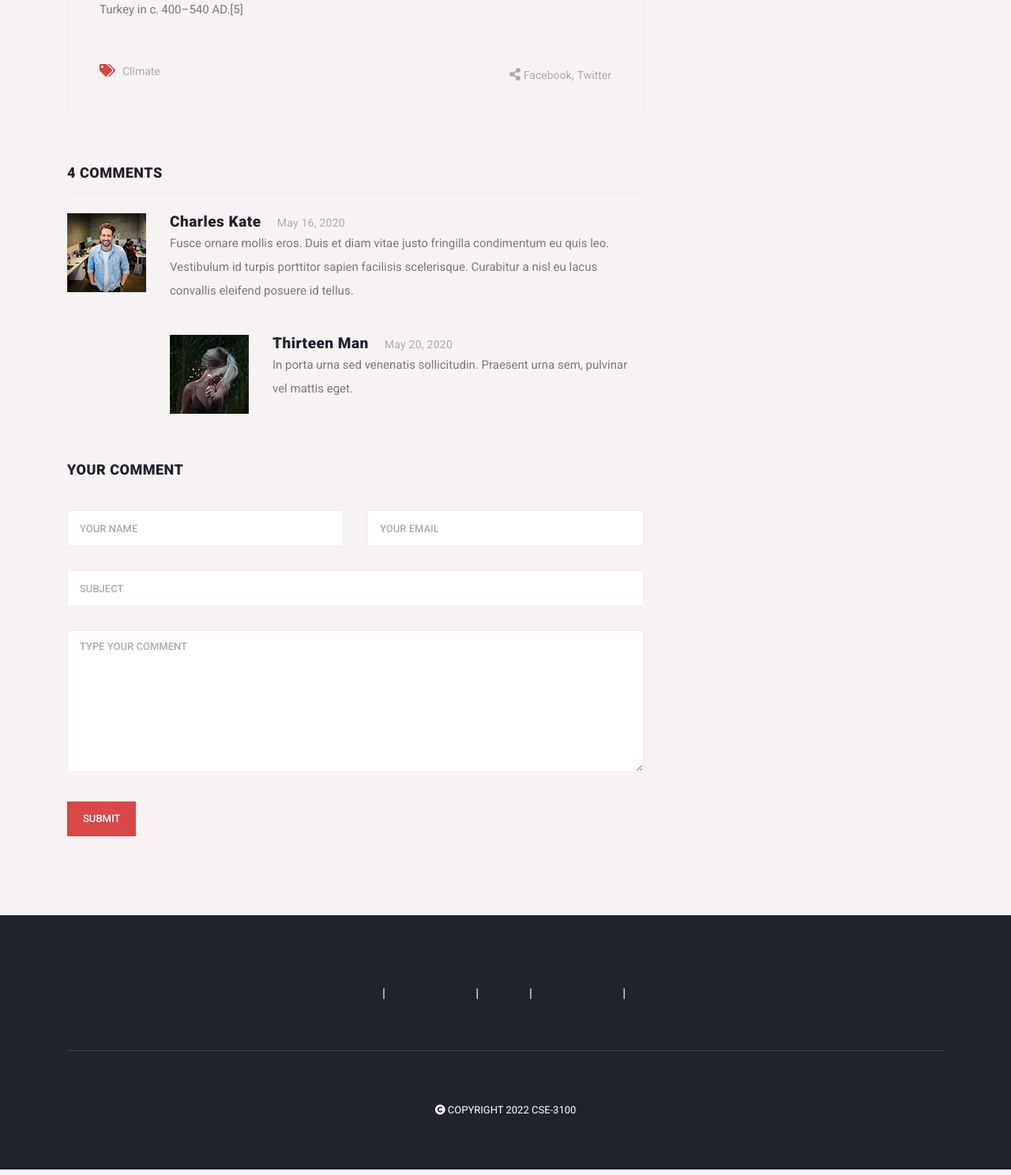
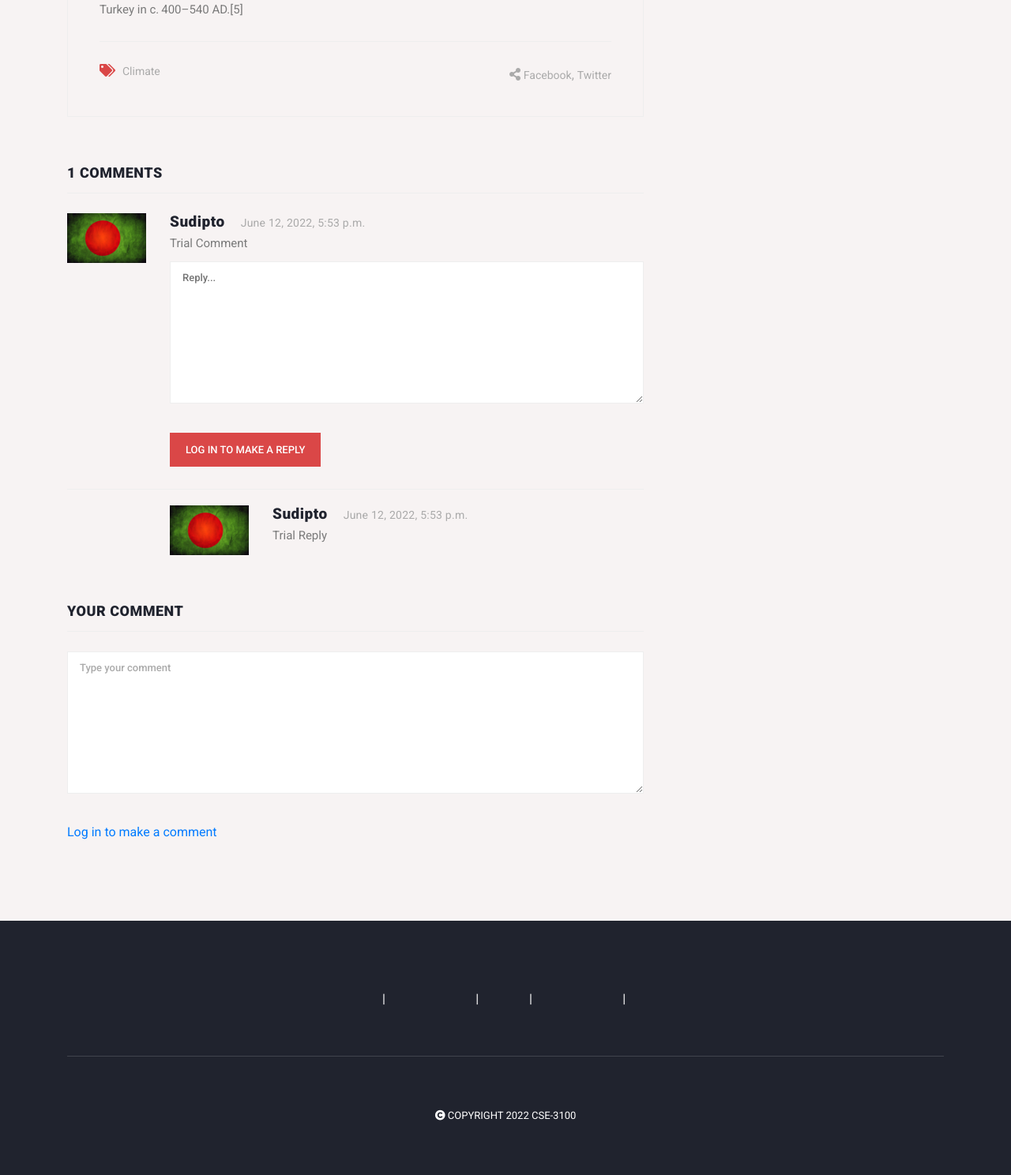
Before and after one commit to Sudipto-dash/Blogging-Website, a Django app: a page that uses blogBD/template/blog_details.html in a window 1280 px wide. Shown: the part 2289-3777 px from the top of the page at 79% size. Run offline with Django 4.2, Linux system fonts and the light colour scheme; data comes from the database, SQL or seed files in the repository; both versions use the stored data as it was after the commit; parts of the project's set-up code (start-up, migrations or seed data) failed here and were passed over; some libraries are stand-ins or nearby versions.

Commit message:
Newly Added
Newly Added

```diff
--- a/blogBD/assets/css/blogbd-css.css
+++ b/blogBD/assets/css/blogbd-css.css
@@ -631,7 +631,7 @@ ul.page-numbers li a:hover {
 	height: 46px;
 	border: 1px solid #eee;
 	font-size: 13px;
-	text-transform: uppercase;
+	text-transform: none;
 	font-weight: 500;
 	color: #7a7a7a;
 	outline: none;
@@ -1111,3 +1111,36 @@ background-color: #f2efef;
 .owl-banner .owl-nav button span:hover{
 	color: #da4747;
 }
+.reply textarea {
+    width: 100%;
+    height: 46px;
+    border: 1px solid #eee;
+    font-size: 13px;
+    text-transform: none;
+    font-weight: 500;
+    color: #7a7a7a;
+    outline: none;
+    padding: 10px 15px;
+    margin-bottom: 30px;
+    height: 180px;
+    max-height: 220px;
+    max-width: 100%;
+    min-width: 160px;
+}
+
+.reply-button {
+    display: inline-block;
+    background-color: #da4747;
+    color: #fff;
+    font-size: 13px;
+    font-weight: 500;
+    padding: 12px 20px;
+    text-transform: uppercase;
+    transition: all .3s;
+    border: none;
+    outline: none;
+}
+.reply-button:hover,
+.blog-posts .submit-comment button:hover{
+	background-color: #08682a;
+}
--- /dev/null
+++ b/blogBD/blogBDapp/form.py
@@ -0,0 +1,5 @@
+from django import forms
+from matplotlib.pyplot import cla, text
+
+class TextForm(forms.Form): #Comment Form
+    text = forms.CharField(widget=forms.Textarea , required=True)
--- a/blogBD/blogBDapp/urls.py
+++ b/blogBD/blogBDapp/urls.py
@@ -8,4 +8,5 @@ urlpatterns = [
     path('category_blogs/<str:slug>/', category_blogs, name='category_blogs'),
     path('tag_blogs/<str:slug>/', tag_blogs, name='tag_blogs'),
     path('blog/<str:slug>/', blog_details, name='blog_details'),
+    path('add_reply/<int:blog_id>/<int:comment_id>/', add_reply, name='add_reply'),
 ]
--- a/blogBD/blogBDapp/views.py
+++ b/blogBD/blogBDapp/views.py
@@ -4,7 +4,9 @@ from unicodedata import category
 from django.shortcuts import get_object_or_404, redirect, render
 from matplotlib.style import context
 from django.core.paginator import PageNotAnInteger,EmptyPage,Paginator
-
+from platformdirs import user_cache_dir
+from .form import TextForm
+from django.contrib.auth.decorators import login_required
 from .models import (
     Blog,
     Category,
@@ -85,13 +87,39 @@ def tag_blogs(request,slug):
     return render(request,'tag_blogs.html',context)
 
 def blog_details(request,slug):
+    form = TextForm()
     blog = get_object_or_404(Blog,slug=slug)
     category = Category.objects.get(id = blog.category.id)
     tags = Tag.objects.order_by('-created_date')[:5]
     related_blogs = category.category_blogs.all()
+    if request.method == "POST" and request.user.is_authenticated: #for commenting user authentication
+        form = TextForm(request.POST)
+        if form.is_valid():
+            Comment.objects.create(
+                user = request.user,
+                blog = blog,
+                text = form.cleaned_data.get('text')
+            )
+            return redirect ('blog_details',slug=slug)
+
     context = {
         "blog": blog,
         "related_blogs":related_blogs,
-        "tags":tags
+        "tags":tags,
+        "form": form
     }
     return render(request,'blog_details.html',context)
+
+@login_required(login_url='/')
+def add_reply(request, blog_id, comment_id): #For Reply comment
+    blog = get_object_or_404(Blog, id=blog_id)
+    if request.method == "POST":
+        form = TextForm(request.POST)
+        if form.is_valid():
+            comment = get_object_or_404(Comment, id=comment_id)
+            Reply.objects.create(
+                user=request.user,
+                comment=comment,
+                text=form.cleaned_data.get('text')
+            )
+    return redirect('blog_details', slug=blog.slug)
--- a/blogBD/template/banner.html
+++ b/blogBD/template/banner.html
@@ -2,7 +2,7 @@
 <div class="main-banner header-text">
     <div class="container-fluid">
       <div class="owl-banner owl-carousel">
-        {% for blog in blogs|slice:"4" %}
+        {% for blog in blogs|slice:"5" %}
         <div class="item">
           <img src="{{blog.banner.url}}" alt="">
           <div class="item-content">
--- a/blogBD/template/blog_details.html
+++ b/blogBD/template/blog_details.html
@@ -56,28 +56,53 @@
               <div class="col-lg-12">
                 <div class="sidebar-item comments">
                   <div class="sidebar-heading">
-                    <h2>4 comments</h2>
+                    <h2>{{blog.blog_comments.count}} Comments</h2>
                   </div>
                   <div class="content">
-                    <ul>
+                    <ul class="d-flex flex-column">
+                      {% for comment in blog.blog_comments.all %}
                       <li>
                         <div class="author-thumb">
-                          <img src="{%static '/images/comment-author-01.jpg'%}" alt="">
+                          <img src="{{comment.user.get_profile_picture}}" alt="">
                         </div>
                         <div class="right-content">
-                          <h4>Charles Kate<span>May 16, 2020</span></h4>
-                          <p>Fusce ornare mollis eros. Duis et diam vitae justo fringilla condimentum eu quis leo. Vestibulum id turpis porttitor sapien facilisis scelerisque. Curabitur a nisl eu lacus convallis eleifend posuere id tellus.</p>
+                          <h4>{{comment.user.username}}<span>{{comment.created_date}}</span></h4>
+                          <p>{{comment.text}}</p>
+                          <form class="reply my-2" id="comment" action="{% url 'add_reply' blog.id comment.id %}" method="POST">
+                            {%csrf_token%}
+                            <div class="row">
+
+                              <div class="col-lg-12">
+                                <fieldset>
+                                  <textarea name="text" rows="2" cols="100" id="message" placeholder="Reply..." required=""></textarea>
+                                </fieldset>
+                              </div>
+                              <div class="col-lg-12">
+                                <fieldset>
+                                  {%if request.user.is_authenticated%}
+                                  <button type="submit" id="form-submit" class="main-button reply-button ">Reply</button>
+                                  {%else%}
+                                  <a href="#" id="form-submit" class="main-button reply-button ">Log in to make a reply</a>
+                                  {%endif%}
+                                </fieldset>
+                              </div>
+                            </div>
+                          </form>
                         </div>
                       </li>
+                      {% for reply in comment.comment_replies.all %}
                       <li class="replied">
                         <div class="author-thumb">
-                          <img src="{%static '/images/comment-author-02.jpg'%}" alt="">
+                          <img src="{{reply.user.get_profile_picture}}" alt="">
                         </div>
                         <div class="right-content">
-                          <h4>Thirteen Man<span>May 20, 2020</span></h4>
-                          <p>In porta urna sed venenatis sollicitudin. Praesent urna sem, pulvinar vel mattis eget.</p>
+                          <h4>{{reply.user.username}}<span>{{reply.created_date}}</span></h4>
+                          <p>{{reply.text}}</p>
                         </div>
                       </li>
+                      {% endfor %}
+                      {%endfor%}
+
 
                     </ul>
                   </div>
@@ -89,31 +114,22 @@
                     <h2>Your comment</h2>
                   </div>
                   <div class="content">
-                    <form id="comment" action="#" method="post">
+                    <form id="comment" action="{%url 'blog_details' blog.slug%}" method="POST">
+                      {%csrf_token%}
                       <div class="row">
-                        <div class="col-md-6 col-sm-12">
+
+                        <div class="col-lg-12">
                           <fieldset>
-                            <input name="name" type="text" id="name" placeholder="Your name" required="">
-                          </fieldset>
-                        </div>
-                        <div class="col-md-6 col-sm-12">
-                          <fieldset>
-                            <input name="email" type="text" id="email" placeholder="Your email" required="">
-                          </fieldset>
-                        </div>
-                        <div class="col-md-12 col-sm-12">
-                          <fieldset>
-                            <input name="subject" type="text" id="subject" placeholder="Subject">
+                            <textarea name="text" rows="6" id="message" placeholder="Type your comment" required=""></textarea>
                           </fieldset>
                         </div>
                         <div class="col-lg-12">
                           <fieldset>
-                            <textarea name="message" rows="6" id="message" placeholder="Type your comment" required=""></textarea>
-                          </fieldset>
-                        </div>
-                        <div class="col-lg-12">
-                          <fieldset>
+                            {%if request.user.is_authenticated%}
                             <button type="submit" id="form-submit" class="main-button">Submit</button>
+                            {%else%}
+                            <a href="#" id="form-submit" class="main-button">Log in to make a comment</a>
+                            {%endif%}
                           </fieldset>
                         </div>
                       </div>
--- a/blogBD/user_profile/models.py
+++ b/blogBD/user_profile/models.py
@@ -22,3 +22,10 @@ class User(AbstractUser):
 
     def __str__(self):
         return self.username
+    def get_profile_picture(self):
+        url = ""
+        try:
+            url = self.profile_dp.url
+        except:
+            url = ""
+        return url
```
Also changed, not shown: blogBD/db.sqlite3.
